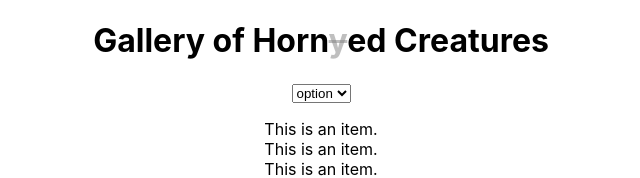
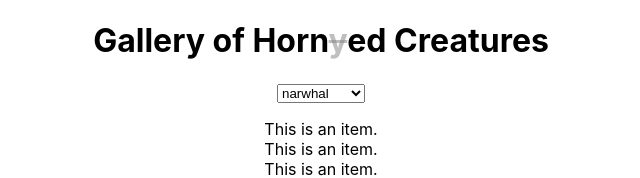
Before and after one commit to devon-wolf/creature-gallery, a React (Create React App) app: page / in a window 1280 px wide. Shown: the top 178 px of the page, without its empty margins (319-959 px from the left). Built offline with nearby package versions, Linux system fonts and the light colour scheme.

Commit message:
Populate dropdown options from keyword data

```diff
--- a/src/App.js
+++ b/src/App.js
@@ -8,7 +8,7 @@ function App() {
   return (
     <div className="App">
       <Header />
-      <Dropdown />
+      <Dropdown options={creatureData}/>
       <ImageList creatures={creatureData}/>
     </div>
   );
--- a/src/components/Dropdown.js
+++ b/src/components/Dropdown.js
@@ -1,14 +1,12 @@
 import React, { Component } from 'react'
 import style from './Dropdown.module.css'
+import DropdownItem from './DropdownItem.js'
 
 export default class Dropdown extends Component {
 	render() {
 		return (
-			<select>
-				<option>option</option>
-				<option>option</option>
-				<option>option</option>
-				<option>option</option>
+			<select className={style.dropdown}>
+				{this.props.options.map(option => <DropdownItem keyword={option.keyword} />)}
 			</select>
 		)
 	}
--- a/src/components/Dropdown.module.css
+++ b/src/components/Dropdown.module.css
@@ -0,0 +1,3 @@
+.dropdown {
+
+}
--- /dev/null
+++ b/src/components/DropdownItem.js
@@ -0,0 +1,12 @@
+import React, { Component } from 'react'
+import style from './DropdownItem.module.css'
+
+export default class DropdownItem extends Component {
+	render() {
+		return (
+			<option className={style.dropdownItem}>
+				{this.props.keyword}
+			</option>
+		)
+	}
+}
--- /dev/null
+++ b/src/components/DropdownItem.module.css
@@ -0,0 +1,3 @@
+.dropdownItem {
+
+}
```
